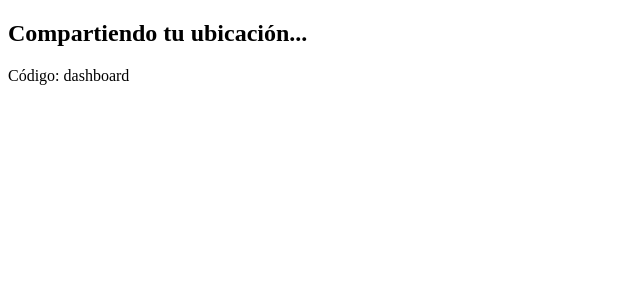
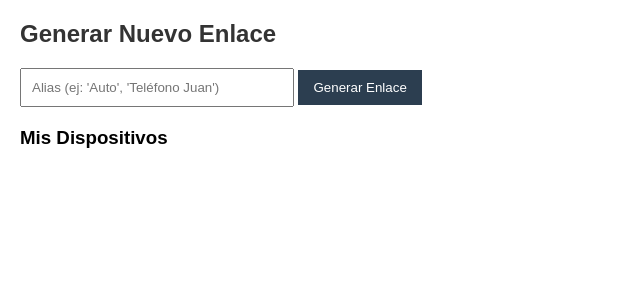
Before and after one commit to mgonzalesbe01/geolocalizacion, a Flask app: page /dashboard in a window 1280 px wide. Shown: the top 300 px of the page, without its empty margins (0-640 px from the left). Run offline with Flask 2, Linux system fonts and the light colour scheme; data comes from the database, SQL or seed files in the repository.

Commit message:
Version desde cero 13

```diff
--- a/app.py
+++ b/app.py
@@ -57,6 +57,16 @@ def generar_enlace():
         'alias': alias or codigo
     })
 
+@app.route('/registrar-dispositivo', methods=['POST'])
+def registrar_dispositivo():
+    alias = request.form.get('alias')
+    codigo = ''.join(random.choices(string.ascii_lowercase + string.digits, k=8))
+
+    nuevo = Dispositivo(codigo=codigo, alias=alias, usuario_id=current_user.id)
+    db.session.add(nuevo)
+    db.session.commit()
+
+    return jsonify({'codigo': codigo})
 
 @app.route('/<string:codigo>')
 def recibir_ubicacion(codigo):
@@ -68,80 +78,9 @@ def recibir_ubicacion(codigo):
 
     return render_template('index.html', codigo=codigo)
 
-@app.route('/actualizar', methods=['POST'])
-def actualizar_ubicacion():
-    codigo = request.form.get('codigo')
-    lat = request.form.get('latitud')
-    lon = request.form.get('longitud')
-    precision = request.form.get('precision')
-
-    disp = Dispositivo.query.filter_by(codigo=codigo).first()
-
-    if disp and lat and lon:
-        disp.lat = float(lat)
-        disp.lon = float(lon)
-        disp.precision = float(precision) if precision else None
-        db.session.commit()
-        return jsonify({'status': 'ok'})
-
-    return jsonify({'status': 'error', 'message': 'Datos incompletos'}), 400
-
-@app.route('/log')
-def log_datos():
-    datos = Dispositivo.query.all()
-    return jsonify([{
-        'codigo': d.codigo,
-        'lat': d.lat,
-        'lon': d.lon,
-        'precision': d.precision
-    } for d in datos])
-
-@app.route('/eliminar/<string:codigo>')
-def eliminar_dispositivo(codigo):
-    disp = Dispositivo.query.filter_by(codigo=codigo).first()
-    if not disp:
-        return jsonify({'status': 'error', 'mensaje': 'Código no encontrado'}), 404
-
-    try:
-        db.session.delete(disp)
-        db.session.commit()
-        return jsonify({'status': 'ok', 'mensaje': f'Código {codigo} eliminado'})
-    except Exception as e:
-        db.session.rollback()
-        return jsonify({'status': 'error', 'mensaje': str(e)}), 500
-
-@app.route('/api/ubicaciones')
-def api_ubicaciones():
-    dispositivos = Dispositivo.query.all()
-    data = {}
-    for d in dispositivos:
-        if d.lat and d.lon:
-            data[d.codigo] = {
-                'lat': d.lat,
-                'lon': d.lon,
-                'alias': d.alias or d.codigo
-            }
-    return jsonify(data)
-
-
-@app.route('/registrar-dispositivo', methods=['POST'])
-@login_required
-def registrar_dispositivo():
-    alias = request.form.get('alias')
-    codigo = ''.join(random.choices(string.ascii_lowercase + string.digits, k=8))
-
-    nuevo = Dispositivo(codigo=codigo, alias=alias, usuario_id=current_user.id)
-    db.session.add(nuevo)
-    db.session.commit()
-
-    return jsonify({'codigo': codigo})
-
-
-@app.route('/codigos')
-def ver_codigos():
-    codigos = [d.codigo for d in Dispositivo.query.all()]
-    return jsonify({'codigos': codigos})
-# Para producción - Elimina cualquier referencia a login_required, current_user, etc.
+@app.route('/dashboard')
+def dashboard():
+    return render_template('dashboard.html')  # Asegúrate de tener este archivo en templates/
 
 if __name__ == '__main__':
     port = int(os.environ.get("PORT", 5000))
--- a/templates/dashboard.html
+++ b/templates/dashboard.html
@@ -2,34 +2,43 @@
 <html lang="es">
   <head>
     <meta charset="UTF-8" />
-    <title>Mapa en Vivo</title>
-    <link
-      rel="stylesheet"
-      href="https://unpkg.com/leaflet@1.9.4/dist/leaflet.css"
-    />
+    <title>Dashboard - Geolocalización</title>
     <style>
       body {
         font-family: Arial, sans-serif;
-        margin: 0;
+        margin: 20px;
+      }
+      h2 {
+        color: #333;
+      }
+      form {
+        margin-bottom: 20px;
+      }
+      input[type="text"] {
+        padding: 10px;
+        width: 250px;
+      }
+      button {
+        padding: 10px 15px;
+        background-color: #2c3e50;
+        color: white;
+        border: none;
+        cursor: pointer;
+      }
+      ul {
+        list-style: none;
+        padding-left: 0;
+      }
+      li {
         display: flex;
-        height: 100vh;
-      }
-
-      #opciones {
-        width: 300px;
-        padding: 20px;
-        border-right: 1px solid #ccc;
-        overflow-y: auto;
-      }
-
-      #mapa {
-        flex-grow: 1;
+        justify-content: space-between;
+        padding: 5px 0;
+        border-bottom: 1px solid #eee;
       }
     </style>
   </head>
   <body>
-    <div id="opciones">
-      <h3>Generar Nuevo Enlace</h3>
+    <h2>Generar Nuevo Enlace</h2>
     <form id="form-generar">
       <input
         type="text"
@@ -43,32 +52,17 @@
     <h3>Mis Dispositivos</h3>
     <ul id="lista-dispositivos"></ul>
 
-      <p>
-        <small
-          >PIN: Al hacer clic en un dispositivo, solo se mostrará su
-          ubicación</small
-        >
-      </p>
-    </div>
+    <script>
+      const lista = document.getElementById("lista-dispositivos");
 
-    <div id="mapa"></div>
-
-    <script src="https://unpkg.com/leaflet@1.9.4/dist/leaflet.js"></script>
-    <script>
-      const map = L.map("mapa").setView([0, 0], 2);
-      L.tileLayer("https://{s}.tile.openstreetmap.org/{z}/{x}/{y}.png").addTo(
-        map
-      );
-
-      const marcadores = {};
-
-      // Función para cargar dispositivos
+      // Función para cargar dispositivos desde /api/ubicaciones
       async function cargarDispositivos() {
+        try {
           const res = await fetch("/api/ubicaciones");
           const data = await res.json();
 
-        document.getElementById("lista-dispositivos").innerHTML = "";
-        Object.entries(data).forEach(([codigo, coords]) => {
+          lista.innerHTML = "";
+          for (const [codigo, coords] of Object.entries(data)) {
             const li = document.createElement("li");
 
             const link = document.createElement("a");
@@ -80,35 +74,24 @@
             eliminarBtn.style.marginLeft = "10px";
 
             link.onclick = () => {
-            // Limpiar marcadores anteriores
-            Object.values(marcadores).forEach((marker) =>
-              map.removeLayer(marker)
-            );
-
-            if (coords.lat && coords.lon) {
-              marcadores[codigo] = L.marker([coords.lat, coords.lon])
-                .addTo(map)
-                .bindPopup(
-                  `<b>${coords.alias || codigo}</b><br>Lat: ${
-                    coords.lat
-                  }<br>Lon: ${coords.lon}`
-                );
-              map.setView([coords.lat, coords.lon], 16);
-            }
+              window.location.href = `/${codigo}`;
             };
 
             eliminarBtn.onclick = () => {
               if (confirm("¿Eliminar este dispositivo?")) {
                 fetch(`/eliminar/${codigo}`, { method: "GET" })
-                .then(() => cargarDispositivos())
+                  .then(() => location.reload())
                   .catch((err) => alert("Error al eliminar"));
               }
             };
 
             li.appendChild(link);
             li.appendChild(eliminarBtn);
-          document.getElementById("lista-dispositivos").appendChild(li);
-        });
+            lista.appendChild(li);
+          }
+        } catch (err) {
+          console.error("Error al cargar dispositivos:", err);
+        }
       }
 
       // Generar nuevo dispositivo
@@ -118,7 +101,7 @@
           e.preventDefault();
           const alias = e.target[0].value.trim();
 
-          const res = await fetch("/generar-enlace", {
+          const res = await fetch("/registrar-dispositivo", {
             method: "POST",
             headers: {
               "Content-Type": "application/x-www-form-urlencoded",
@@ -134,7 +117,7 @@
           cargarDispositivos();
         });
 
-      // Actualizar marcadores periódicamente
+      // Recargar dispositivos al inicio y cada 5 segundos
       setInterval(cargarDispositivos, 5000);
       cargarDispositivos();
     </script>
```
Lines whose indentation alone changed are shown as unchanged.
